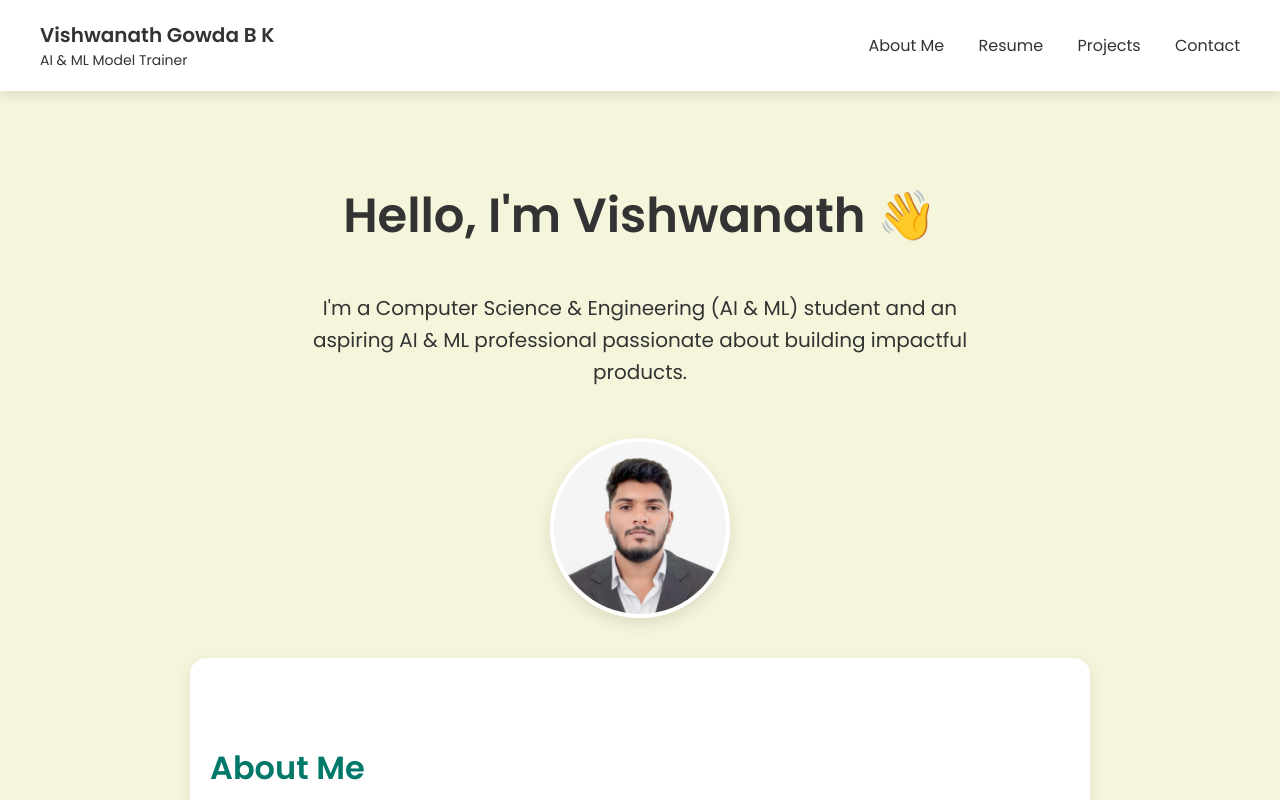
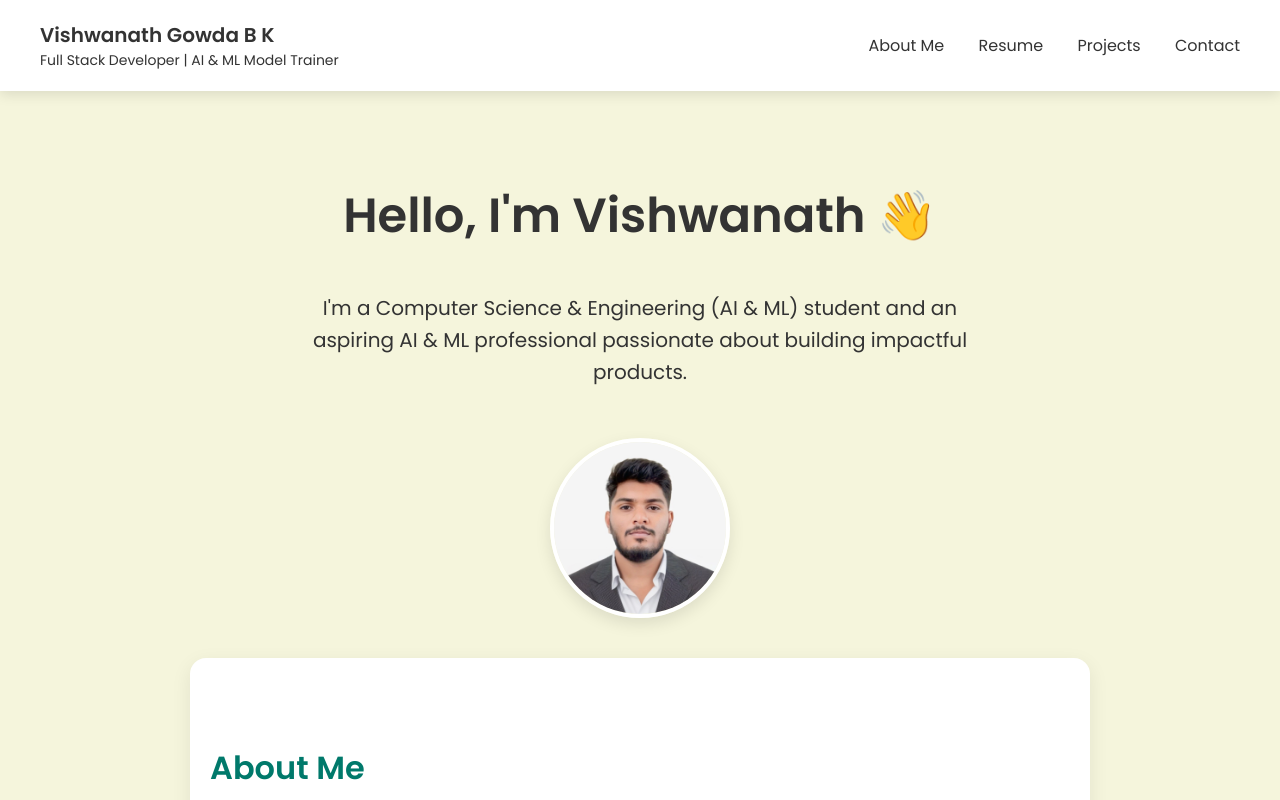
Before and after one commit to vishxgowda/vishxgowda.github.io, a plain HTML site: page index.html in a window 1280 px wide. Shown: the top 800 px of the page. Drawn offline with Linux system fonts and the light colour scheme.

Commit message:
Update index.html

```diff
--- a/index.html
+++ b/index.html
@@ -185,7 +185,7 @@
   <nav>
     <div class="logo">
       Vishwanath Gowda B K
-      <span>AI & ML Model Trainer</span>
+      <span>Full Stack Developer | AI & ML Model Trainer</span>
     </div>
     <div class="nav-links">
       <a href="#about">About Me</a>
@@ -307,6 +307,7 @@
       📧 <a href="mailto:vishwanath.gowdabk@gmail.com">vishwanath.gowdabk@gmail.com</a><br>
       🔗 <a href="https://www.linkedin.com/in/vishwanath-gowda-b-k-177a07297/" target="_blank">LinkedIn</a><br>
       🐦 <a href="https://x.com/vishugowda_" target="_blank">Twitter</a><br>
+      🧑‍💻 <a href="https://www.upwork.com/freelancers/~017cf6ed5778176cf3?mp_source=share" target="_blank">Upwork</a><br>
       📞 <a href="tel:+918217816168">+91 8217816168</a>
     </p>
 
```
